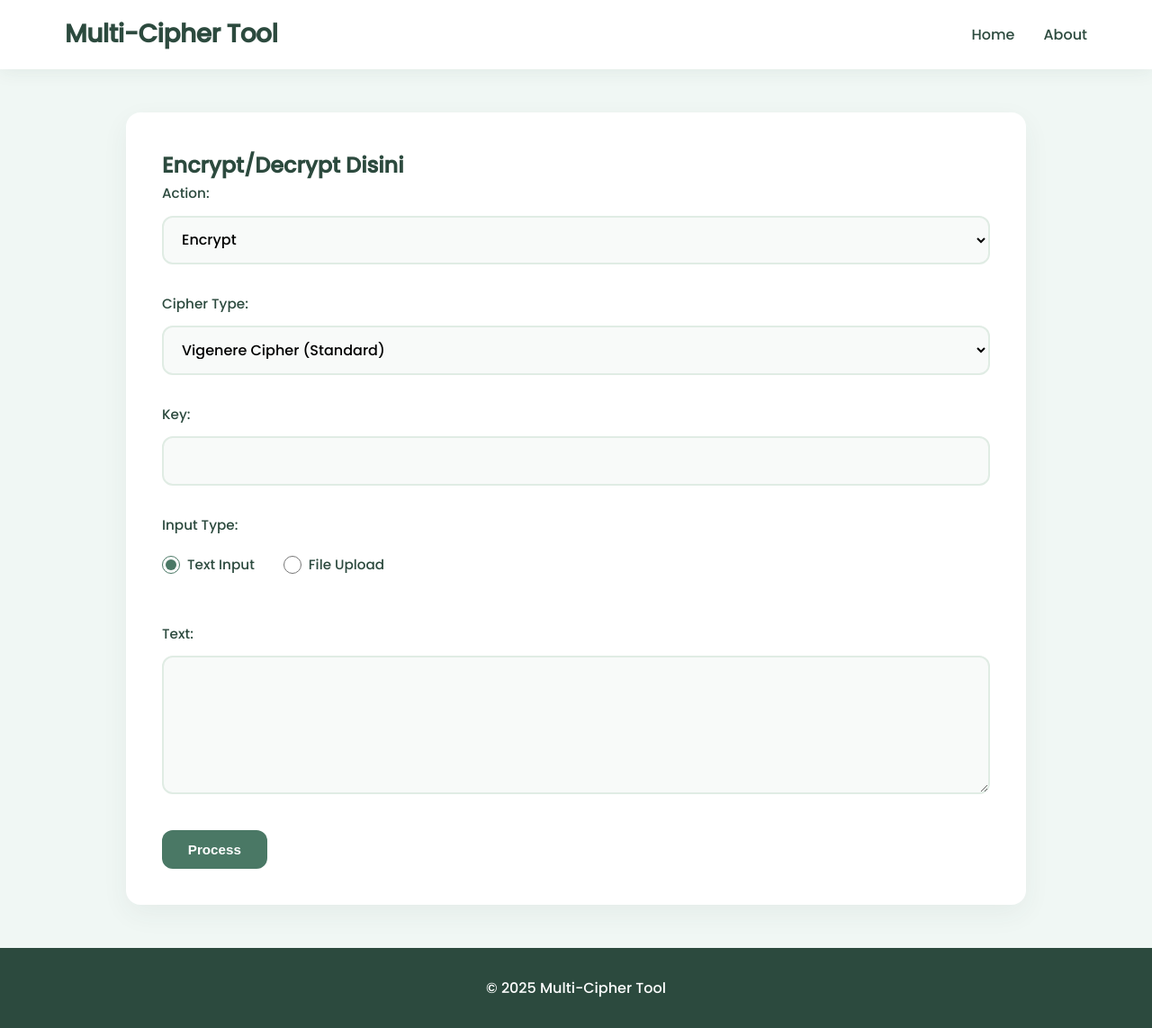
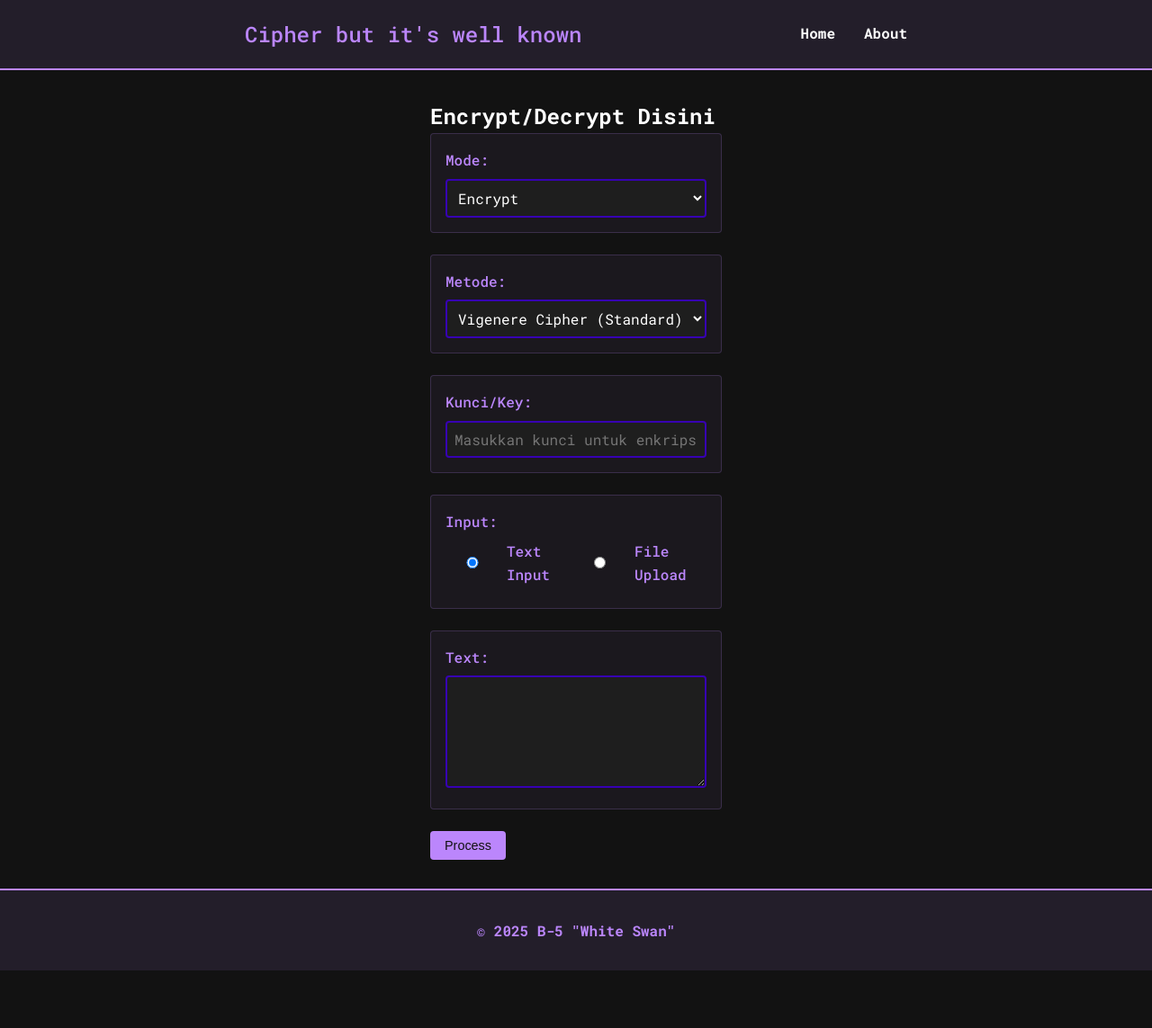
Before and after one commit to ToebagusFarhan/webcrypto, a Flask app: page / in a window 1280 px wide. Shown: the whole page at 90% size. After the commit the page ends 1079 px from the top, so only its background shows below. Run offline with Flask 3, Linux system fonts and the light colour scheme.

Commit message:
UI CHANGE biar gak pasaran

```diff
--- a/app/controller/cipher/playfair.py
+++ b/app/controller/cipher/playfair.py
@@ -1,4 +1,3 @@
-# --- TEXT-BASED PLAYFAIR CIPHER ---
 
 def prepare_key(key):
     key = key.upper().replace("J", "I")
@@ -73,7 +72,10 @@ def decrypt(ciphertext, key):
             plaintext += matrix[row_b][col_a]
     return plaintext
 
-# --- FILE-BASED PLAYFAIR-LIKE CIPHER (BYTE DIGRAPH ENCRYPTION) ---
+def get_playfair_square(key):
+    """Returns the Playfair square as a 5x5 matrix for visualization"""
+    return prepare_key(key)
+
 
 def prepare_key_bytes(key: str) -> list:
     key_bytes = []
--- a/app/controller/main_controller.py
+++ b/app/controller/main_controller.py
@@ -73,8 +73,10 @@ def process_text_cipher(action, cipher_type, text, key, a=None, b=None, size=Non
             ciphertext = playfair.encrypt(text, key)
             result['ciphertext'] = format_ciphertext(ciphertext)
             result['raw_cipher'] = ciphertext.replace(' ', '')
+            result['playfair_square'] = playfair.get_playfair_square(key)
         else:
             result['plaintext'] = playfair.decrypt(text, key)
+            result['playfair_square'] = playfair.get_playfair_square(key)
 
     elif cipher_type == 'hill':
         try:
--- a/app/routes.py
+++ b/app/routes.py
@@ -70,7 +70,7 @@ def index():
                                     result=result)
 
             else:
-                flash('Either text or a valid file must be provided', 'error')
+                flash('Fool, kau melupakan sesuatu!', 'error')
                 return redirect(url_for('index'))
 
         except Exception as e:
--- a/app/static/css/style.css
+++ b/app/static/css/style.css
@@ -6,9 +6,11 @@
 }
 
 body {
-  font-family: "Poppins", sans-serif;
-  background: #f0f7f4;
-  color: #2c4a3e;
+  font-family: "Roboto Mono", monospace;
+  font-weight: 700;
+  fontstyle: normal;
+  background: #121212;
+  color: #fff;
   line-height: 1.6;
   min-height: 100vh;
   display: grid;
@@ -17,15 +19,13 @@ body {
 
 /* Header */
 header {
-  background: #ffffff;
-  box-shadow: 0 2px 20px rgba(44, 74, 62, 0.08);
-  position: sticky;
-  top: 0;
-  z-index: 100;
+  border-bottom: 2px solid #bb86fc;
+  margin-bottom: 2rem;
+  background: rgba(187, 134, 252, 0.1);
 }
 
 .header-inner {
-  max-width: 1200px;
+  max-width: 800px;
   margin: auto;
   padding: 1rem 2rem;
   display: flex;
@@ -34,10 +34,9 @@ header {
 }
 
 header h1 {
-  font-weight: 600;
-  font-size: 1.75rem;
-  color: #2c4a3e;
-  letter-spacing: -0.5px;
+  font-weight: 500;
+  font-size: 1.5rem;
+  color: #bb86fc;
 }
 
 header nav {
@@ -46,76 +45,59 @@ header nav {
 }
 
 header nav a {
-  font-weight: 500;
   text-decoration: none;
-  color: #2c4a3e;
+  color: #fff;
   padding: 0.5rem 0;
-  position: relative;
-  transition: color 0.3s ease;
-}
-
-header nav a::after {
-  content: "";
-  position: absolute;
-  left: 0;
-  bottom: 0;
-  width: 0;
-  height: 2px;
-  background: #4a7865;
-  transition: width 0.3s ease;
+  border-bottom: 2px solid transparent;
+  transition: border-color 0.3s ease;
 }
 
 header nav a:hover {
-  color: #4a7865;
+  border-bottom: 2px solid #03dac5;
 }
 
-header nav a:hover::after {
-  width: 100%;
-}
-
-/* Container */
-main .container,
-.container.result-container {
-  max-width: 1000px;
-  margin: 3rem auto;
-  background: #ffffff;
-  padding: 2.5rem;
-  border-radius: 16px;
-  box-shadow: 0 10px 30px rgba(44, 74, 62, 0.06);
+/* Main Content */
+main {
+  max-width: 800px;
+  margin: 0 auto;
+  padding: 0 2rem;
 }
 
 /* Forms */
 .form-group {
-  margin-bottom: 2rem;
+  margin-bottom: 1.5rem;
+  border: 1px solid rgba(187, 134, 252, 0.2);
+  padding: 1rem;
+  border-radius: 4px;
+  background: rgba(187, 134, 252, 0.05);
 }
 
 label {
   display: block;
-  margin-bottom: 0.75rem;
+  margin-bottom: 0.5rem;
   font-weight: 500;
-  color: #2c4a3e;
-  font-size: 0.95rem;
+  color: #bb86fc;
 }
 
 input,
 select,
 textarea {
   width: 100%;
-  padding: 0.8rem 1rem;
-  border: 2px solid #e0ece4;
-  border-radius: 12px;
+  padding: 0.5rem;
+  border: 2px solid #3700b3;
+  border-radius: 4px;
   font-family: inherit;
   font-size: 1rem;
-  transition: border-color 0.3s ease;
-  background: #f8faf9;
+  background: #1e1e1e;
+  color: #fff;
 }
 
 input:focus,
 select:focus,
 textarea:focus {
   outline: none;
-  border-color: #4a7865;
-  background: #ffffff;
+  border-color: #bb86fc;
+  box-shadow: 0 0 0 1px #bb86fc;
 }
 
 textarea {
@@ -125,154 +107,140 @@ textarea {
 
 button,
 a.button {
-  background: #4a7865;
-  color: #ffffff;
+  background: #bb86fc;
+  color: #121212;
   border: none;
-  padding: 0.8rem 1.8rem;
-  border-radius: 12px;
-  font-weight: 600;
-  font-size: 0.95rem;
+  padding: 0.5rem 1rem;
+  border-radius: 4px;
   cursor: pointer;
-  display: inline-flex;
-  align-items: center;
-  justify-content: center;
-  gap: 0.5rem;
-  transition: all 0.3s ease;
+  font-size: 0.9rem;
+  font-weight: 500;
+  transition: background-color 0.3s ease;
 }
 
 button:hover,
 a.button:hover {
-  background: #3d6353;
-  transform: translateY(-2px);
-  box-shadow: 0 4px 12px rgba(74, 120, 101, 0.2);
+  background: #3700b3;
+  color: #fff;
 }
 
 /* Flash Messages */
 .flash {
-  padding: 1rem 1.5rem;
-  border-radius: 12px;
-  margin-bottom: 1.5rem;
-  font-weight: 500;
-  display: flex;
-  align-items: center;
-  gap: 0.75rem;
+  padding: 0.8rem;
+  border-radius: 4px;
+  margin-bottom: 1rem;
+  border: 1px solid transparent;
 }
 
 .flash.error {
-  background: #fdf2f2;
-  color: #c53030;
-  border: 1px solid #feb2b2;
+  background: rgba(255, 0, 0, 0.1);
+  color: #ff4444;
+  border-color: #ff4444;
 }
 
 .flash.success {
-  background: #f0fff4;
-  color: #2f855a;
-  border: 1px solid #c6f6d5;
+  background: rgba(3, 218, 197, 0.1);
+  color: #03dac5;
+  border-color: #03dac5;
 }
 
 /* Radio Group */
 .radio-group {
   display: flex;
-  gap: 2rem;
-  padding: 0.5rem 0;
+  gap: 1.5rem;
+  margin: 0.5rem 0;
 }
 
 .radio-group label {
   display: flex;
   align-items: center;
   gap: 0.5rem;
-  cursor: pointer;
+  margin: 0;
 }
 
-.radio-group input[type="radio"] {
-  width: 1.25rem;
-  height: 1.25rem;
-  accent-color: #4a7865;
+/* Cipher Parameters */
+.cipher-params {
+  border-left: 2px solid #bb86fc;
+  padding-left: 1rem;
+  margin-left: 0.5rem;
+  margin-bottom: 1.5rem;
+  background: rgba(187, 134, 252, 0.05);
+}
+
+.cipher-params h3 {
+  color: #03dac5;
+  margin-bottom: 1rem;
 }
 
 /* Result Section */
 .result-section {
-  background: #f8faf9;
-  padding: 1.5rem;
-  border-radius: 12px;
+  margin: 1.5rem 0;
+  border: 1px solid #3700b3;
+  padding: 1rem;
+  border-radius: 4px;
+  background: rgba(187, 134, 252, 0.05);
+}
+
+.text-box {
+  border: 2px solid #3700b3;
+  padding: 1rem;
+  border-radius: 4px;
+  font-family: "Courier New", monospace;
+  background: #1e1e1e;
+  color: #03dac5;
+}
+
+/* About Page */
+.team-grid {
+  display: grid;
+  grid-template-columns: repeat(auto-fit, minmax(250px, 1fr));
+  gap: 1.5rem;
   margin: 2rem 0;
 }
 
-.result-section h3 {
-  color: #2c4a3e;
-  margin-bottom: 1rem;
-  font-size: 1.2rem;
+.team-member {
+  padding: 1rem;
+  border: 1px solid #bb86fc;
+  border-radius: 4px;
+  background: rgba(187, 134, 252, 0.05);
 }
 
-.text-box {
-  background: #ffffff;
-  border: 2px solid #e0ece4;
-  padding: 1.5rem;
-  border-radius: 12px;
-  white-space: pre-wrap;
-  font-family: "Courier New", monospace;
+/* Playfair Square */
+.playfair-grid {
+  display: inline-block;
+  border: 2px solid #bb86fc;
+  border-radius: 4px;
+  background: rgba(187, 134, 252, 0.05);
+  padding: 1rem;
+  margin: 1rem 0;
 }
 
-/* About Page */
-.about-container .section {
-  margin-bottom: 4rem;
+.playfair-row {
+  display: flex;
+  justify-content: center;
 }
 
-.about-container h2 {
-  font-size: 2rem;
-  color: #2c4a3e;
-  margin-bottom: 1.5rem;
-  position: relative;
-  padding-bottom: 0.5rem;
-}
-
-.about-container h2::after {
-  content: "";
-  position: absolute;
-  left: 0;
-  bottom: 0;
-  width: 60px;
-  height: 4px;
-  background: #4a7865;
-  border-radius: 2px;
-}
-
-.team-grid {
-  display: grid;
-  grid-template-columns: repeat(auto-fit, minmax(280px, 1fr));
-  gap: 2rem;
-  margin-top: 2rem;
-}
-
-.team-member {
-  background: #ffffff;
-  border: 2px solid #e0ece4;
-  border-radius: 16px;
-  padding: 2rem;
-  text-align: center;
-  transition: all 0.3s ease;
-}
-
-.team-member:hover {
-  transform: translateY(-4px);
-  box-shadow: 0 12px 24px rgba(44, 74, 62, 0.1);
-  border-color: #4a7865;
-}
-
-.about-container p {
-  font-size: 1.1rem;
-  line-height: 1.8;
-  color: #405d53;
-  margin-bottom: 1.5rem;
+.playfair-cell {
+  width: 40px;
+  height: 40px;
+  border: 1px solid #3700b3;
+  display: flex;
+  align-items: center;
+  justify-content: center;
+  font-family: "Courier New", monospace;
+  background: #1e1e1e;
+  color: #03dac5;
+  margin: 2px;
 }
 
 /* Footer */
 footer {
-  background: #2c4a3e;
-  color: #ffffff;
   text-align: center;
   padding: 2rem;
-  margin-top: auto;
+  color: #bb86fc;
+  border-top: 2px solid #bb86fc;
+  margin-top: 2rem;
+  background: rgba(187, 134, 252, 0.1);
 }
 
 /* Responsive Design */
@@ -283,18 +251,7 @@ footer {
     text-align: center;
   }
 
-  header nav {
-    flex-direction: column;
-    gap: 1rem;
-  }
-
-  main .container,
-  .container.result-container {
-    margin: 1.5rem;
-    padding: 1.5rem;
-  }
-
-  .team-grid {
-    grid-template-columns: 1fr;
+  main {
+    padding: 0 1rem;
   }
 }
--- a/app/templates/base.html
+++ b/app/templates/base.html
@@ -3,17 +3,22 @@
 <head>
   <meta charset="UTF-8">
   <meta name="viewport" content="width=device-width, initial-scale=1">
-  <title>Multi-Cipher Tool</title>
+  <title>Boring Cipher</title>
   <link
     href="https://fonts.googleapis.com/css2?family=Poppins:wght@300;500&display=swap"
     rel="stylesheet"
   >
+  <link rel="preconnect" href="https://fonts.googleapis.com">
+  <link rel="preconnect" href="https://fonts.gstatic.com" crossorigin>
+  <link href="https://fonts.googleapis.com/css2?family=Roboto+Mono:ital,wght@0,100..700;1,100..700&display=swap" rel="stylesheet">
+
+
   <link rel="stylesheet" href="{{ url_for('static', filename='css/style.css') }}">
 </head>
 <body>
   <header>
     <div class="header-inner">
-      <h1>Multi-Cipher Tool</h1>
+      <h1>Cipher but it's well known</h1>
       <nav>
         <a href="{{ url_for('index') }}">Home</a>
         <a href="{{ url_for('about') }}">About</a>
@@ -35,7 +40,7 @@
   </main>
 
   <footer>
-    <p>© 2025 Multi-Cipher Tool</p>
+    <p>© 2025 B-5 "White Swan"</p>
   </footer>
 
   <script src="{{ url_for('static', filename='js/script.js') }}"></script>
--- a/app/templates/index.html
+++ b/app/templates/index.html
@@ -6,7 +6,7 @@
 
     <form method="POST" enctype="multipart/form-data">
         <div class="form-group">
-            <label for="action">Action:</label>
+            <label for="action">Mode:</label>
             <select id="action" name="action" required>
                 <option value="encrypt">Encrypt</option>
                 <option value="decrypt">Decrypt</option>
@@ -14,7 +14,7 @@
         </div>
 
         <div class="form-group">
-            <label for="cipher_type">Cipher Type:</label>
+            <label for="cipher_type">Metode:</label>
             <select id="cipher_type" name="cipher_type" required>
                 <option value="vigenere">Vigenere Cipher (Standard)</option>
                 <option value="auto_key_vigenere">Auto-key Vigenere Cipher</option>
@@ -26,31 +26,32 @@
         </div>
 
         <div class="form-group">
-            <label for="key">Key:</label>
-            <input type="text" id="key" name="key" required>
+            <label for="key">Kunci/Key:</label>
+            <input type="text" id="key" name="key" required placeholder="Masukkan kunci untuk enkripsi/dekripsi">
         </div>
 
-        <!-- Additional parameters for specific ciphers -->
         <div id="affine_params" class="cipher-params" style="display: none;">
+            <h3>Affine Cipher</h3>
             <div class="form-group">
-            <label for="a">Value of a (for Affine Cipher), Gunakan 1, 3, 5, 7, 11, 15, 17, 19, 21, 23, dan 25:</label>
-            <input type="number" id="a" name="a" min="1" max="25" step="1" pattern="\d*" inputmode="numeric">
+                <label for="a">Value dari a (gunakna 1, 3, 5, 7, 11, 15, 17, 19, 21, 23, or 25):</label>
+                <input type="number" id="a" name="a" min="1" max="25" step="1" pattern="\d*" inputmode="numeric">
             </div>
             <div class="form-group">
-            <label for="b">Value of b (for Affine Cipher):</label>
-            <input type="number" id="b" name="b" min="0" max="25" step="1" pattern="\d*" inputmode="numeric">
+                <label for="b">Value dari b (0-25):</label>
+                <input type="number" id="b" name="b" min="0" max="25" step="1" pattern="\d*" inputmode="numeric">
             </div>
         </div>
 
         <div id="hill_params" class="cipher-params" style="display: none;">
+            <h3>Hill Cipher</h3>
             <div class="form-group">
-                <label for="size">Matrix Size (for Hill Cipher):</label>
+                <label for="size">Ukuran Matrix (2-5):</label>
                 <input type="number" id="size" name="size" min="2" max="5" value="2">
             </div>
         </div>
 
         <div class="form-group">
-            <label>Input Type:</label>
+            <label>Input:</label>
             <div class="radio-group">
                 <label>
                     <input type="radio" name="input_type" value="text" checked> Text Input
```
Also changed, not shown: app/templates/result.html (+16 -1 lines).
